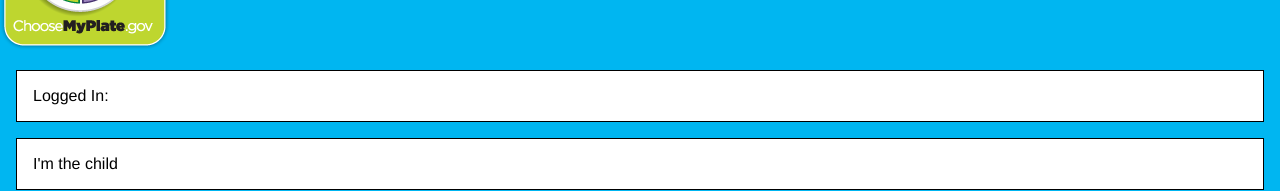
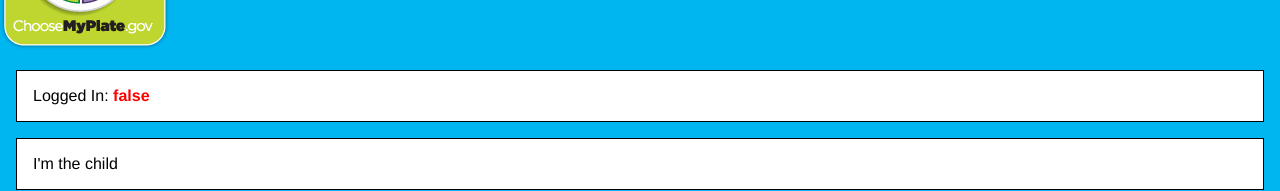
Before and after one commit to kevinruse/angular-v10-seed-code, an Angular app: page / in a window 1280 px wide. Shown: the part 186-377 px from the top of the page. Built offline with nearby package versions, Linux system fonts and the light colour scheme.

Commit message:
guided exercise using the ngSwitch structural directive

```diff
--- a/src/app/app.component.css
+++ b/src/app/app.component.css
@@ -16,3 +16,8 @@
 .caution {
     background-color: #ffa500;
 }
+
+.notRegistered {
+    font-weight: bold;
+    color: #f00;
+}
--- a/src/app/app.component.html
+++ b/src/app/app.component.html
@@ -9,7 +9,13 @@
 
   <!--  <button (click)="addFruit()">Add a serving of fruit</button>
     <h2>Fruit Counter: <span #fruit></span></h2>-->
-    <p>Logged In: {{ loggedIn }}</p>
+    <div [ngSwitch]="loggedIn">
+        <p>Logged In:
+            <span *ngSwitchCase="false" class="notRegistered">{{ loggedIn }}</span>
+            <span *ngSwitchCase="true">{{ loggedIn }}</span>
+            <span *ngSwitchDefault>Default Text Goes Here</span>
+        </p>
+    </div>
     <app-child (login)="logIn($event)"></app-child>
   <!--  <app-form-input icon="envelope">
         <small>Business Email</small>
--- a/src/app/app.component.ts
+++ b/src/app/app.component.ts
@@ -14,10 +14,11 @@
     user = {id: 1, name: 'Kevin', gender: 'M', ageGroup: '51+', userCode: 'M51+', reqs: {},
         reqsStatus: {fruitMet: false, vegMet: false, proteinMet: false, grainMet: false},
         registered: false, email: 'kevin@kevinruse.com'};
-    loggedIn: boolean;
+    loggedIn: boolean = false;
     logIn(evt): void {
         console.log(evt);
         this.loggedIn = evt;
+        this.user.registered = !this.user.registered;
     }
 
     addFruit(): void {
```
